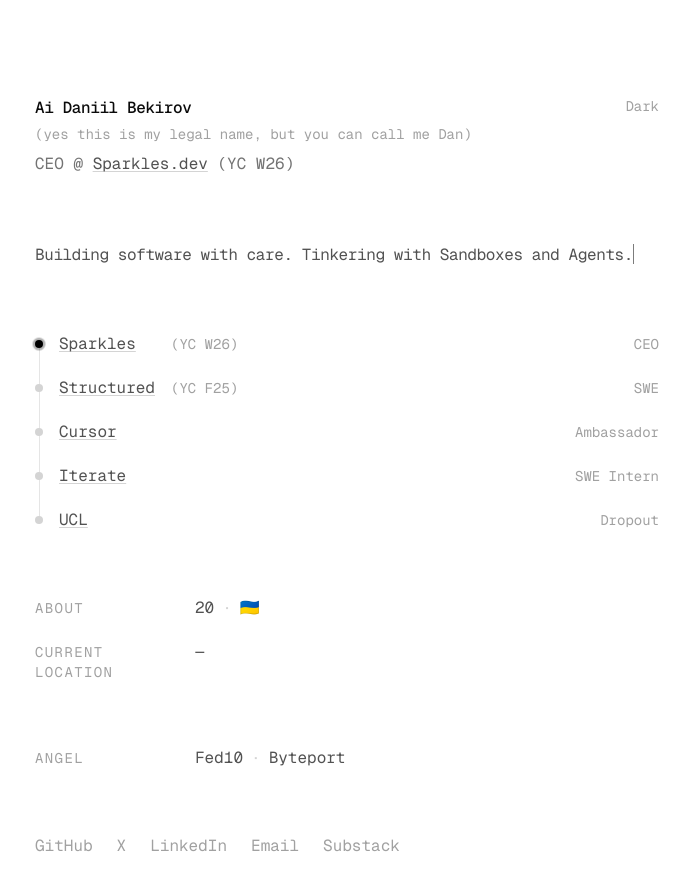
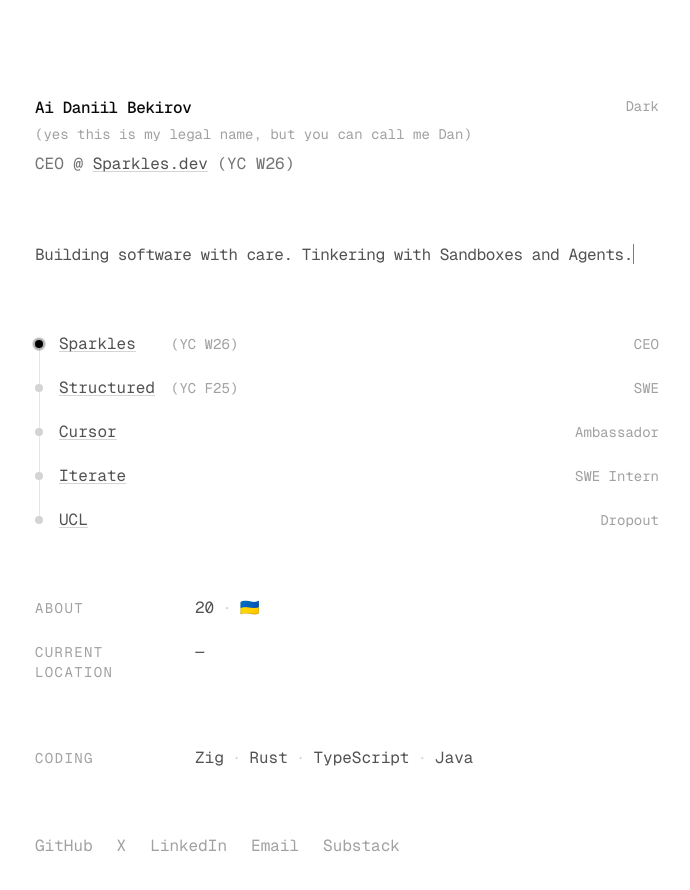
Before and after one commit to Texseractrum/me, a Next.js app: page / in a window 1280 px wide. Shown: the top 890 px of the page, without its empty margins (293-983 px from the left). Built offline with nearby package versions, Linux system fonts and the light colour scheme; no server answers; the database is empty.

Commit message:
Update portfolio section from Angel/Fed10 to Coding with programming ... ✨
Co-Authored-By: Daniil <bekirov.aida@gmail.com>
X-Conversation-ID: js7a7j9x1k50hy4p98ph7kxam582w6ya
X-Workspace-ID: k17b8dyc20njad6p9q28fmckg182w08n

```diff
--- a/app/page.tsx
+++ b/app/page.tsx
@@ -191,10 +191,10 @@
         <section className="mb-16 space-y-5">
           <div className="flex items-baseline gap-4">
             <span className="w-36 shrink-0 font-mono text-sm uppercase tracking-widest text-neutral-400">
-              Angel
+              Coding
             </span>
             <span className="font-mono text-base text-neutral-600 dark:text-neutral-400">
-              Fed10<span className="mx-2 text-neutral-300">·</span>Byteport
+              Zig<span className="mx-2 text-neutral-300">·</span>Rust<span className="mx-2 text-neutral-300">·</span>TypeScript<span className="mx-2 text-neutral-300">·</span>Java
             </span>
           </div>
         </section>
```
